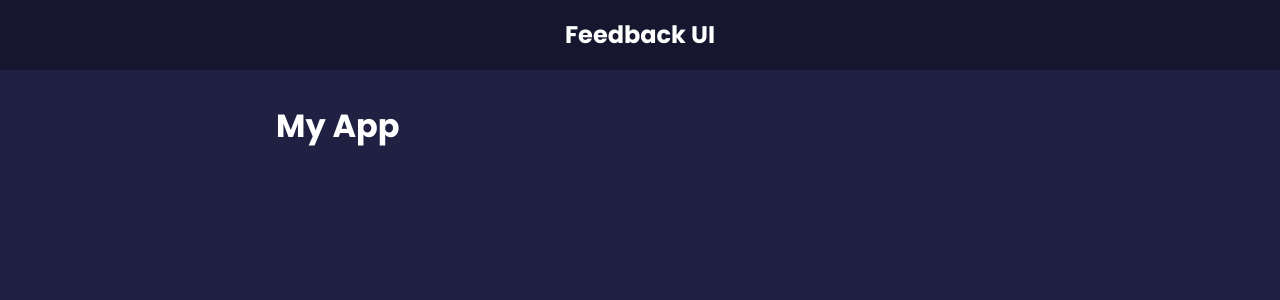
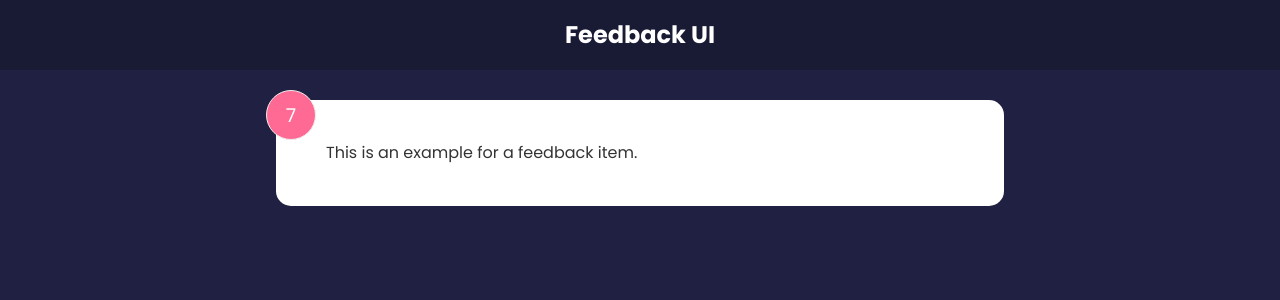
Before and after one commit to visheshtomarr/feedback-app, a React (Create React App) app: page / in a window 1280 px wide. Shown: the top 300 px of the page. Built offline with nearby package versions, Linux system fonts and the light colour scheme.

Commit message:
Added FeedbackItem component

```diff
--- a/src/App.js
+++ b/src/App.js
@@ -1,11 +1,12 @@
 import Header from "./Components/Header";
+import FeedbackItem from "./Components/FeedbackItem";
 
 function App() {
     return (
         <>
-            <Header text="Feedback UI" bgColor="rgba(0,0,0,0.3)" />
+            <Header text="Feedback UI" bgColor="hsl(238, 35%, 15%)" />
             <div className="container">
-                <h1>My App</h1>
+                <FeedbackItem />
             </div>
         </>
     )
--- /dev/null
+++ b/src/Components/FeedbackItem.jsx
@@ -0,0 +1,21 @@
+import {useState} from 'react'
+
+function FeedbackItem() {
+    // The value passed inside the 'useState()' hook is the default value of
+    // the state it is being used for.
+    //
+    // Defining state and set-state method for rating.
+    const [rating, setRating] = useState(7);
+
+    // Defining state and set-state method for 'feedback-text'.
+    const [text, setText] = useState('This is an example for a feedback item.');
+
+    return (
+        <div className='card'>
+            <div className="num-display">{rating}</div>
+            <div className="text-display">{text}</div>
+        </div>
+    )
+}
+
+export default FeedbackItem;
```
